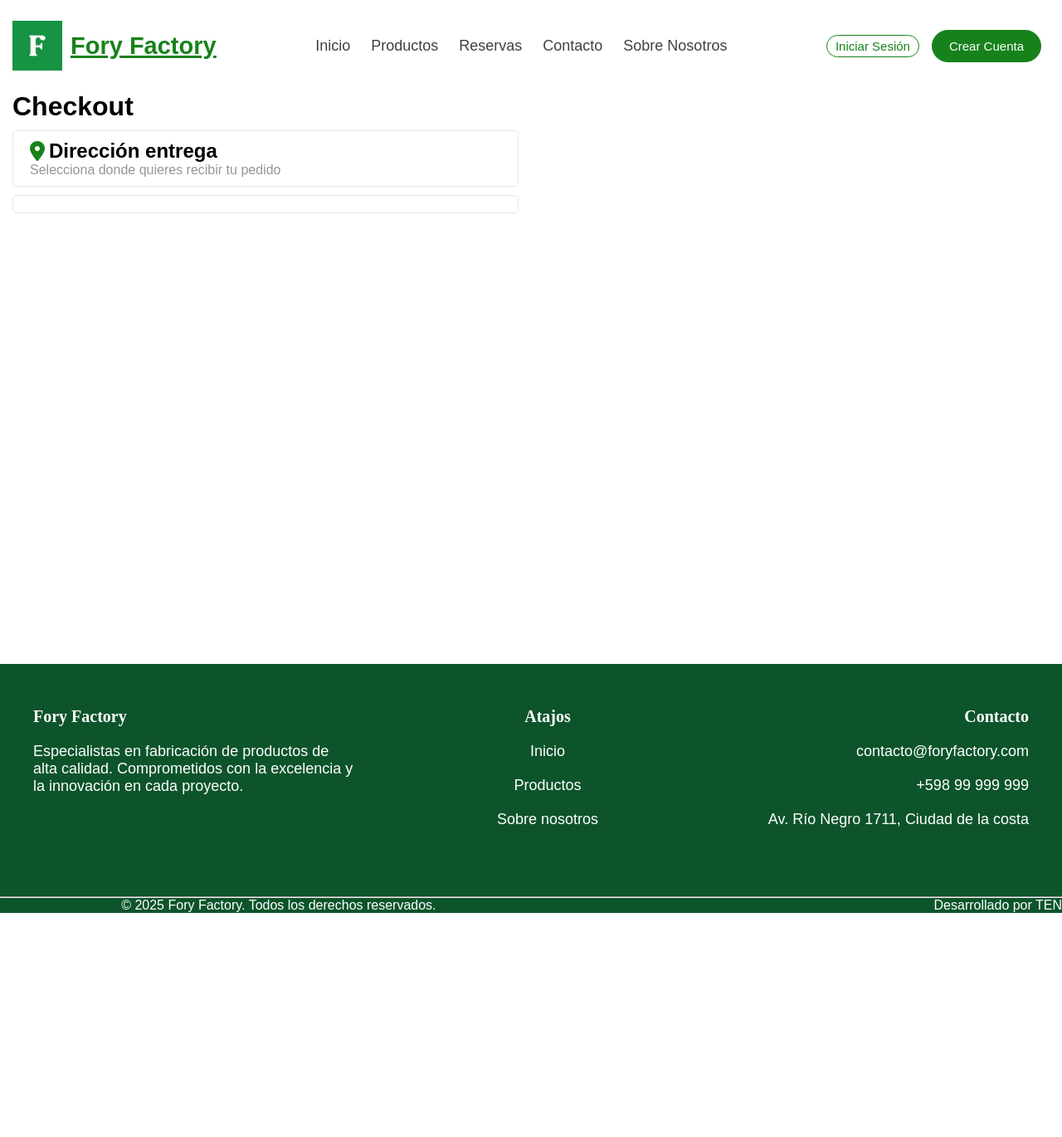
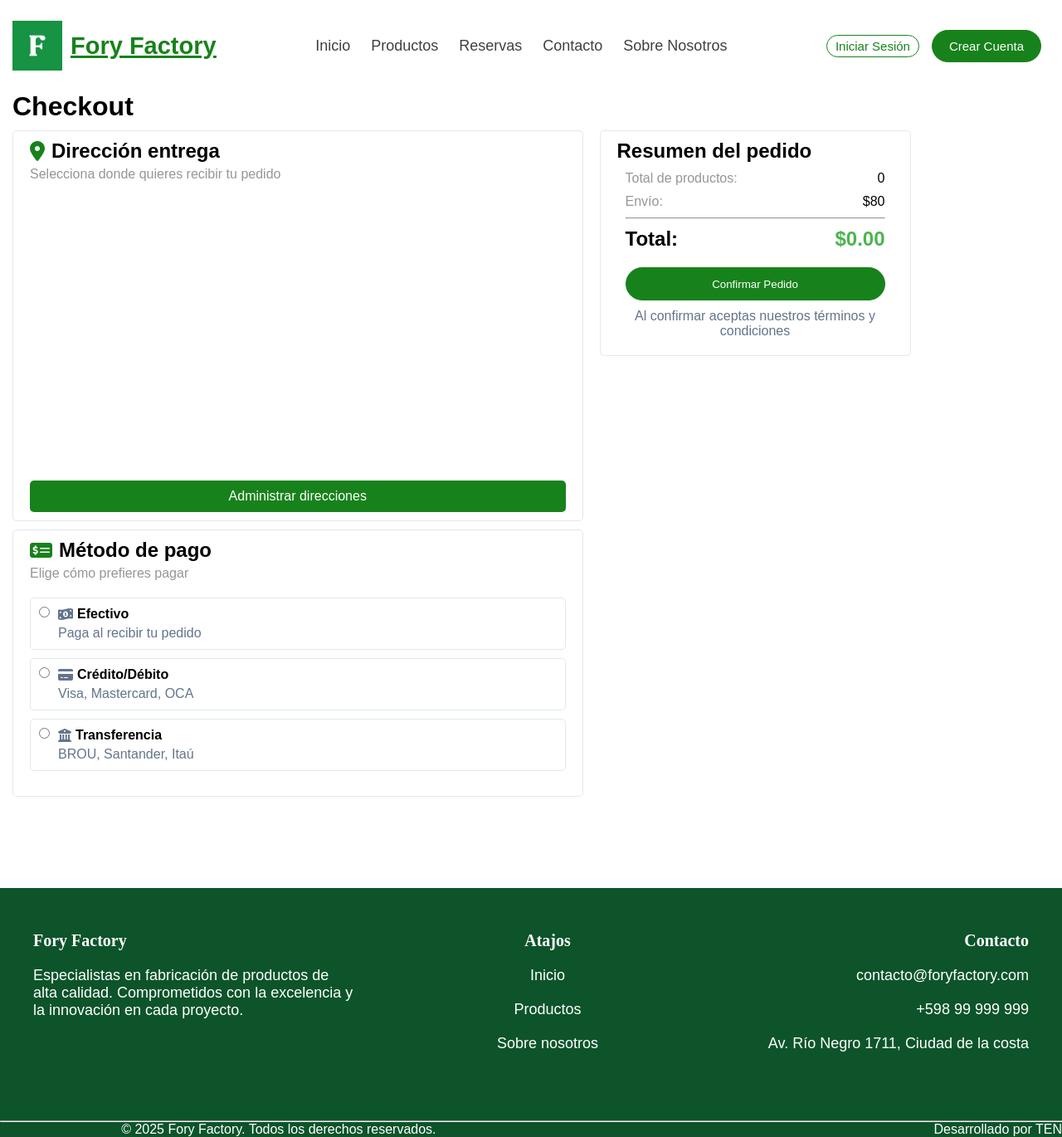
Before and after one commit to eemi1/ProyectoFinal, a PHP site: page /app/View/Products/checkout.html in a window 1280 px wide. Shown: the whole page at 83% size. Before the commit the page ends 1100 px from the top, so only its background shows below. Run offline with PHP 8.4, Linux system fonts and the light colour scheme; some libraries are stand-ins or nearby versions.

Commit message:
Página realizada casi completa

```diff
--- a/app/View/Products/checkout.html
+++ b/app/View/Products/checkout.html
@@ -19,19 +19,65 @@
         <div class="containerMain">
             <h1>Checkout</h1>
             <div class="Address">
-                <div class="headerAddress">
+                <div class="header">
                     <h3><i class="fa-solid fa-location-dot"></i>Dirección entrega</h3>
                     <p>Selecciona donde quieres recibir tu pedido</p>
                 </div>
-                <div class="contentAddress" id="contentAddress">
+                <div class="content" id="contentAddress">
+                </div>
+                <div class="addAddress">
+                    <button type="button" class="admDireciones">Administrar direcciones</button>
+                </div>
+            </div>
+            <div class="paymentMethod">
+                <div class="header">
+                    <h3><i class="fa-solid fa-money-check-dollar"></i>Método de pago</h3>
+                    <p>Elige cómo prefieres pagar</p>
+                </div>
+
+                <div class="content" id="contentPayment">
+
+                    <div class="option method" id="containerPayment1">
+                        <input type="radio" id="efectivo" name="metodoPago" value="efectivo">
+                        <label for="efectivo" class="addressLabel">
+                            <h4><i class="fa-solid fa-money-bill-1-wave"></i>Efectivo</h4>
+                            <p>Paga al recibir tu pedido</p>
+                        </label>
+                    </div>
+
+                    <div class="option method" id="containerPayment2">
+                        <input type="radio" id="tarjeta" name="metodoPago" value="tarjeta">
+                        <label for="tarjeta" class="addressLabel">
+                            <h4><i class="fa-solid fa-credit-card"></i>Crédito/Débito</h4>
+                            <p>Visa, Mastercard, OCA</p>
+                        </label>
+                    </div>
+
+                    <div class="option method" id="containerPayment3">
+                        <input type="radio" id="transferencia" name="metodoPago" value="transferencia">
+                        <label for="transferencia" class="addressLabel">
+                            <h4><i class="fa-solid fa-building-columns"></i>Transferencia</h4>
+                            <p>BROU, Santander, Itaú</p>
+                        </label>
+                    </div>
 
                 </div>
             </div>
-            <div class="paymentMethod">
+        </div>
+        <div class="containerAside">
+            <div class="summary">
+                <div class="headerSummary">
+                    <h2>Resumen del pedido</h2>
+                </div>
+                <div class="contentSummary">
 
+                </div>
             </div>
-        </div>
-        <div class="containerAside"></div>
+            <div class="footerSummary">
+                    <button type="submit" class="confirmOrder boton-primario" id="submit">Confirmar Pedido</button>
+                    <p>Al confirmar aceptas nuestros términos y condiciones</p>
+                </div>
+            </div>
     </main>
     <footer></footer>
     <script src="/proyectoFinal/resources/js/main.js"></script>
--- a/resources/css/pages/dashboardUser/myProfile.css
+++ b/resources/css/pages/dashboardUser/myProfile.css
@@ -199,6 +199,7 @@ background-color: hsl(142, 69%, 98%);
     flex-direction: column;
     width: 49%;
     height: 100%;
+    padding: 10px 0;
 }
 .container-btn-edit{
     display: flex;
--- a/resources/css/pages/products/checkout.css
+++ b/resources/css/pages/products/checkout.css
@@ -6,18 +6,27 @@
 
 html, body {
     height: 100%;
-    font-family: 'Raleway', sans-serif;
+    font-family:  sans-serif, serif;
 }
 
 main{
     width: 100%;
+    height: auto;
+    display: flex;
+    padding: 110px 15px;
+    gap: 20px;
+}
+.containerMain{
     height: 100%;
-    display: flex;
+    width: 55%;
 }
-.containerMain, .containerAside{
+.containerAside{
     height: 100%;
-    width: 50%;
-    padding: 110px 15px;
+    width: 30%;
+    border: 1px solid var(--borderColor);
+    border-radius: 5px;
+    margin-top: 47px;
+    padding: 10px 20px;
 }
 .containerMain{
     display: flex;
@@ -30,20 +39,192 @@ main{
     border: 1px solid var(--borderColor);
     border-radius: 5px;
     padding: 10px 20px;
+    flex: 1;
 }
 
 /*DIRECCION*/
-.headerAddress h3{
+.header{
+    display: flex;
+    flex-direction: column;
+    gap: 5px;
+}
+.header h3{
     display: flex;
     flex-direction: row;
     gap: 5px;
+    font-family: 'Raleway', sans-serif;
+}
+.header h3{
+    display: flex;
+    flex-direction: row;
+    gap: 8px;
     align-items: center;
     font-size: var(--font-large);
 }
-.headerAddress p{
+.header p{
     font-size: var(--font-medium);
     color: var(--subtitleColor);
 }
-.headerAddress h3 i{
+.header h3 i{
     color: var(--primary-color);
 }
+.option{
+    display: flex;
+    flex-direction: row;
+    border: 1px solid var(--borderColor);
+    border-radius: 5px;
+    padding: 10px;
+    align-items: flex-start;
+    gap: 10px;
+}
+
+.option input{
+    display: flex;
+    align-items: start;
+}
+
+.content{
+    display: flex;
+    flex-direction: column;
+    gap: 10px;
+    margin: 20px 0px;
+    overflow:auto;
+    height: auto;
+}
+#contentAddress{
+    height: 20rem;
+}
+.addressLabel{
+    display: flex;
+    flex-direction: column;
+    gap: 5px;
+    width: 100%;
+    height: 100%;
+}
+
+.addressLabel h4{
+    display: flex;
+    gap: 5px;
+    align-items: center;
+}
+.addressLabel h4 i{
+    color: var(--textMuted);
+}
+.addressLabel p{
+    color: var(--textMuted);
+}
+
+.valorPredeterminado.activo{
+    background-color: var(--primary-color);
+    color: white;
+    padding: 5px 3px;
+    border-radius: 15px;
+    font-size: var(--font-small);
+}
+
+.valorPredeterminado.activo:hover{
+    background: var(--primary-color);
+}
+
+#references{
+    font-size: var(--font-small);
+    color: var(--subtitleColor);
+}
+
+.option.selected{
+    background-color: #CEF6D0;
+}
+.option:hover{
+    border-color: var(--primary-color);
+}
+.addAddress{
+    width: 100%;
+}
+
+.addAddress button{
+    width: 100%;
+    padding: 10px 15px;
+    background-color: var(--primary-color);
+    color: white;
+    border: none;
+    border-radius: 5px;
+    font-size: var(--font-medium);
+    cursor: pointer;
+    transition: all 0.3 ease;
+}
+
+.addAddress button:hover{
+    background-color: var(--primary-color-hover);
+}
+
+
+
+#productCheckout{
+    width: 75px;
+    height: 75px;
+}
+
+.cart-item-info span{
+    font-weight: bold;
+}
+
+.amoutProductCheckout{
+    color: var(--textMuted);
+}
+.subtotalProductCheckout{
+    color: #149c19c2;
+    font-weight: bold;
+}
+.total-summary{
+    display: flex;
+    flex-direction: column;
+    padding: 10px;
+}
+
+.subtotal{
+    display: flex;
+    flex-direction: column;
+    gap: 10px;
+    padding-bottom: 10px;
+
+}
+.subtotal span{
+    display: flex;
+    width: 100%;
+    justify-content: space-between;
+
+}
+.subtotal span p{
+    color: var(--subtitleColor);
+}
+.total{
+    margin-top: 10px;
+
+}
+.total p{
+    font-size: var(--font-large);
+    width: 100%;
+    display: flex;
+    justify-content: space-between;
+    color: #149c19c2;
+    font-weight: bold;
+}
+
+.total p strong{
+    color: black;
+    font-weight: 600;
+}
+.footerSummary{
+    padding: 10px;
+}
+
+.confirmOrder{
+    width: 100%;
+    height: 40px;
+}
+
+.footerSummary p{
+    text-align: center;
+    color: var(--textMuted);
+    margin-top: 10px;
+}
--- a/resources/js/cart.js
+++ b/resources/js/cart.js
@@ -146,7 +146,8 @@ function addProductsToCart() {
                         });
                         return;
                     }
-
+                    const nombre = btn.dataset.nombre;
+                    const descripcion = btn.dataset.descripcion;
                     const id = btn.dataset.id;
                     const precio = parseFloat(btn.dataset.precio);
                     const promocion = btn.dataset.promocion;
@@ -156,7 +157,7 @@ function addProductsToCart() {
                     let cart = getCartFromLocalStorage();
 
                     if (cart[id]) cart[id].cantidad++;
-                    else cart[id] = { cantidad: 1, precio, promocion, tipoPromocion, valorPromocion };
+                    else cart[id] = { cantidad: 1,nombre, descripcion, precio, promocion, tipoPromocion, valorPromocion };
 
                     saveCartToLocalStorage(cart);
 
@@ -184,53 +185,6 @@ function finalizarPedido() {
     btnFinalizar.addEventListener("click", (e) => {
         e.preventDefault();
         window.location.href = "/proyectoFinal/app/View/Products/checkout.html";
-        // const cart = getCartFromLocalStorage();
-
-        // if (!cart || Object.keys(cart).length === 0) {
-        //     Swal.fire("Carrito vacío", "Agrega productos antes de finalizar el pedido.", "warning");
-        //     return;
-        // }
-
-        // let productos = [];
-        // let total = 0;
-
-        // for (const id in cart) {
-        //     const item = cart[id];
-        //     const cantidad = item.cantidad ?? 0;
-        //     const precio = parseFloat(item.precio) ?? 0;
-        //     const tipoPromocion = item.tipoPromocion ?? 'none';
-        //     const valorPromocion = item.valorPromocion ?? 0;
-
-        //     let subTotal = 0;
-        //     if (tipoPromocion === '2x1') subTotal = (Math.floor(cantidad/2) + cantidad%2) * precio;
-        //     else if (tipoPromocion === 'porcentaje' && valorPromocion > 0) subTotal = cantidad * precio * (1 - valorPromocion);
-        //     else subTotal = cantidad * precio;
-
-        //     total += subTotal;
-
-        //     productos.push({ id_producto: id, cantidad, precio, tipoPromocion, valorPromocion });
-        // }
-
-        // // Enviar pedido al backend
-        // fetch("/proyectoFinal/app/Functions/products/guardarPedido.php", {
-        //     method: "POST",
-        //     headers: { "Content-Type": "application/json" },
-        //     credentials: "same-origin",
-        //     body: JSON.stringify({ productos, total })
-        // })
-        // .then(res => res.json())
-        // .then(data => {
-        //     console.log(data); // opcional: ver en consola
-
-        //     if (data.success) {
-        //         Swal.fire("¡Pedido realizado!", "Tu pedido fue guardado correctamente.", "success");
-        //         saveCartToLocalStorage({}); // vaciar carrito
-        //         renderCartFromLocalStorage(); // actualizar visualmente el carrito
-        //     } else {
-        //         Swal.fire("Error", data.message, "error");
-        //     }
-        // })
-        // .catch(err => console.error("Error en fetch:", err));
     });
 
 }
--- a/resources/js/products/checkout.js
+++ b/resources/js/products/checkout.js
@@ -1,6 +1,9 @@
 
 document.addEventListener("DOMContentLoaded", () => {
     loadAddresses();
+    eventButton();
+    loadProducts();
+    finalizarPedido();
 })
 
 function loadAddresses() {
@@ -22,14 +25,167 @@ function loadAddresses() {
                         valorPredeterminado = "";
                     }
                     const div = document.createElement("div");
-                    div.classList.add("addressItem");
+                    div.classList.add("option");
                     div.innerHTML = `
-
+                        <input type="radio" name="address" id="address${dir.id}">
+                            <label for="address${dir.id}" class="addressLabel" data-id="${dir.id}">
+                                <h4>${dir.alias || "Sin alias"} ${valorPredeterminado}</h4>
+                                <p>${dir.calle || "Sin calle"}, ${dir.numero || "Sin número"}, ${dir.ciudad || " Sin ciudad"}, ${dir.departamento || "Sin Departamento"}, ${dir.codigo_postal || "Sin código postal"} </p>
+                                <p id=references">Referencias: ${dir.referencia || "Sin referencias"}</p>
+                            </label>
                     `;
                     addressesContainer.appendChild(div);
+
+                    // Manejo de cambios del input seleccionado
+                    const radioInput = div.querySelector('input[type="radio"]');
+                    const option = div;
+
+                    radioInput.addEventListener("change", function() {
+
+                        // Remover la clase selected de todos los input
+                        const opciones = addressesContainer.querySelectorAll(".option");
+                        opciones.forEach(opc => {
+                            opc.classList.remove("selected");
+                        })
+
+                        // Validaciones
+                        if (!radioInput.checked){
+                            option.classList.remove("selected");
+                        }
+
+                        if (radioInput.checked){
+                            option.classList.add("selected");
+                        }
+
+                    })
                 });
             }
 
+    })
+    .catch(error => console.error("Error al cargar direcciones:", error));
+}
+
+function eventButton() {
+    const button = document.querySelector(".admDireciones");
+    button.addEventListener("click", function(){
+        Swal.fire({
+            title: '¡El checkout será cancelado! ',
+            text: 'Serás redirigido a la configuración de usuario y el checkout será cancelado?, ¿Deseas continuar?',
+            icon: 'info',
+            confirmButtonText: 'Aceptar',
+            showCancelButton: true,
+            cancelButtonText: 'Cancelar',
+            cancelButtonColor: '#d33'
         })
-        .catch(error => console.error("Error al cargar direcciones:", error));
+        .then((result) => {
+            if (result.isConfirmed) {
+                window.location.href = "/proyectoFinal/app/View/dashboardUser/ClientProfile.html"
+            }
+        })
+    })
+}
+
+function loadProducts() {
+    const cartData = JSON.parse(localStorage.getItem("cart")) || {}; // ← agrega esto
+    const cartItemsContainer = document.querySelector(".contentSummary");
+    cartItemsContainer.innerHTML = "";
+
+    let totalProductos = 0;
+    let totalPrecio = 0;
+
+    for (const id in cartData) {
+        const item = cartData[id];
+        console.log(item)
+        const cantidad = item.cantidad ?? 0;
+        const precio = parseFloat(item.precio) ?? 0;
+        const tipoPromocion = item.tipoPromocion ?? 'none';
+        let valorPromocion = item.valorPromocion ?? 0;
+        let subTotal = 0;
+        if (tipoPromocion === '2x1') subTotal = (Math.floor(cantidad/2) + cantidad%2) * precio;
+        else if (tipoPromocion === 'porcentaje' && valorPromocion > 0) subTotal = cantidad * precio * (1 - valorPromocion);
+        else subTotal = cantidad * precio;
+        totalProductos += cantidad;
+        totalPrecio += subTotal;
+        const productDiv = document.createElement("div");
+        productDiv.className = "cart-item";
+        productDiv.innerHTML = `
+            <div class="cart-item-img-container" id="imageProductCheckout">
+                <img src="/proyectoFinal/uploads/products/${id}.jpg" alt="${item.nombre}" class="cart-item-img"
+                    onerror="this.onerror=null;this.src='/proyectoFinal/uploads/products/imagen-default.png';">
+            </div>
+            <div class="cart-item-info">
+                <span>${item.nombre}</span>
+                <p class="amoutProductCheckout">Cantidad: ${item.cantidad}</p>
+                <p class="subtotalProductCheckout">$${subTotal.toFixed(2)}</p>
+            </div>
+
+        `;
+        cartItemsContainer.appendChild(productDiv);
     }
+    // PRECIOS
+    const totalDiv = document.createElement("div");
+    totalDiv.className = "cart-total";
+    totalDiv.innerHTML = `
+        <div class="total-summary">
+            <div class="subtotal">
+                <span><p>Total de productos:</p> ${totalProductos}</span>
+                <span><p>Envío:</p> $80</span>
+            </div>
+            <hr>
+            <div class="total">
+                <p><strong>Total:</strong> $${totalPrecio.toFixed(2)}</p>
+            </div>
+        </div>
+
+    `;
+    cartItemsContainer.appendChild(totalDiv);
+}
+
+function finalizarPedido() {
+    const btnFinalizar = document.getElementById("submit");
+    if (!btnFinalizar) return;
+
+    btnFinalizar.addEventListener("click", (e) => {
+        e.preventDefault();
+        const cart = getCartFromLocalStorage();
+        if (!cart || Object.keys(cart).length === 0) {
+            Swal.fire("Carrito vacío", "Agrega productos antes de finalizar el pedido.", "warning");
+            return;
+        }
+        let productos = [];
+        let total = 0;
+        for (const id in cart) {
+            const item = cart[id];
+            const cantidad = item.cantidad ?? 0;
+            const precio = parseFloat(item.precio) ?? 0;
+            const tipoPromocion = item.tipoPromocion ?? 'none';
+            const valorPromocion = item.valorPromocion ?? 0;
+            let subTotal = 0;
+            if (tipoPromocion === '2x1') subTotal = (Math.floor(cantidad/2) + cantidad%2) * precio;
+            else if (tipoPromocion === 'porcentaje' && valorPromocion > 0) subTotal = cantidad * precio * (1 - valorPromocion);
+            else subTotal = cantidad * precio;
+            total += subTotal;
+            productos.push({ id_producto: id, cantidad, precio, tipoPromocion, valorPromocion });
+        }
+        // Enviar pedido al backend
+        fetch("/proyectoFinal/app/Functions/products/guardarPedido.php", {
+            method: "POST",
+            headers: { "Content-Type": "application/json" },
+            credentials: "same-origin",
+            body: JSON.stringify({ productos, total })
+        })
+        .then(res => res.json())
+        .then(data => {
+            console.log(data); // opcional: ver en consola
+            if (data.success) {
+                Swal.fire("¡Pedido realizado!", "Tu pedido fue guardado correctamente.", "success");
+                saveCartToLocalStorage({}); // vaciar carrito
+                renderCartFromLocalStorage(); // actualizar visualmente el carrito
+            } else {
+                Swal.fire("Error", data.message, "error");
+            }
+        })
+        .catch(err => console.error("Error en fetch:", err));
+    });
+
+}
--- a/resources/js/products/indexProducts.js
+++ b/resources/js/products/indexProducts.js
@@ -49,6 +49,8 @@ function loadAndRenderProducts() {
                             <span>${product.precio}</span>
                     </div>
                     <button class="agregarCarrito"
+                            data-nombre="${product.nombre}"
+                            data-nombre="${product.descripcion}"
                             data-id="${product.id}"
                             data-precio="${product.precio}"
                             data-promocion="${product.promocion}"
```
